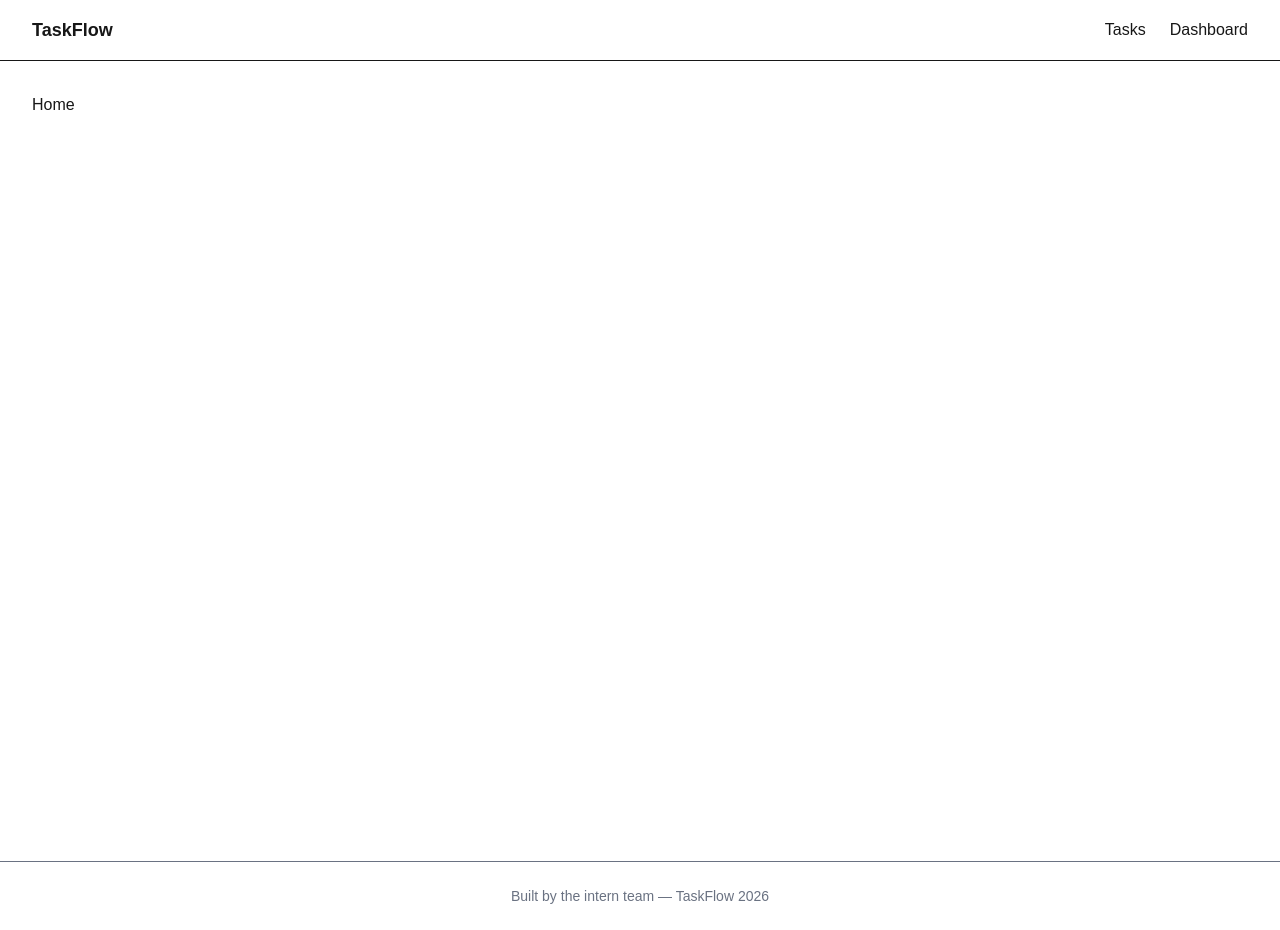
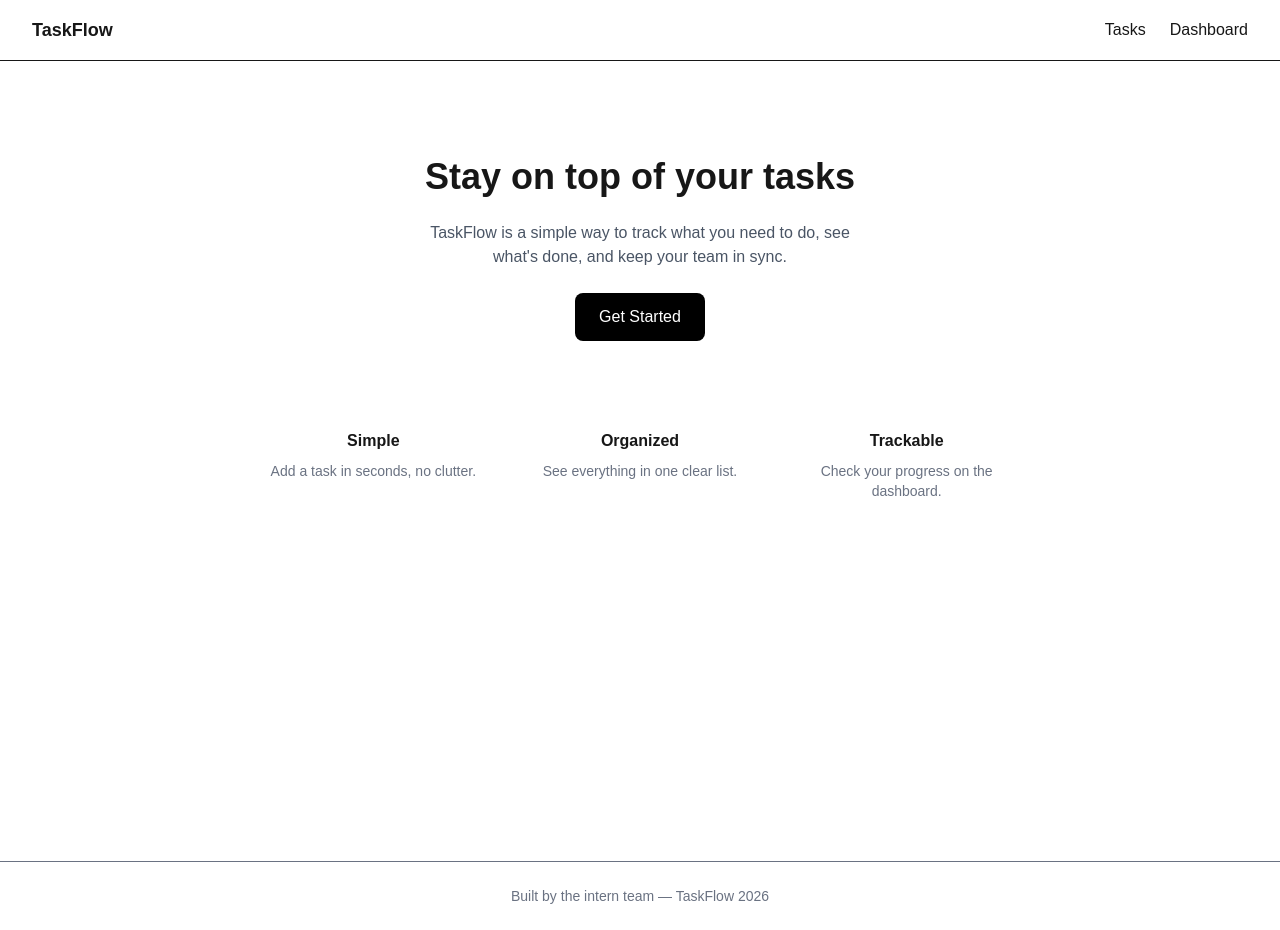
Before and after one commit to Ngandwe-pacra/Task-Manager, a Next.js app in the folder frontend/: page / in a window 1280 px wide. Built offline with nearby package versions, Linux system fonts and the light colour scheme.

Commit message:
Made changes to the landing Page

```diff
--- a/frontend/src/app/page.js
+++ b/frontend/src/app/page.js
@@ -1,5 +1,29 @@
+import Button from "@/components/Button";
+
 export default function Home() {
   return (
-    <h1 className="p-8">Home</h1>
+    <div className="flex flex-col items-center text-center px-8 py-24 gap-6">
+      <h1 className="text-4xl font-bold">Stay on top of your tasks</h1>
+      <p className="text-gray-600 max-w-md">
+        TaskFlow is a simple way to track what you need to do, see what&apos;s
+        done, and keep your team in sync.
+      </p>
+      <Button href="/tasks">Get Started</Button>
+
+      <div className="grid grid-cols-1 sm:grid-cols-3 gap-8 mt-16 max-w-3xl">
+        <div>
+          <h3 className="font-semibold mb-2">Simple</h3>
+          <p className="text-sm text-gray-500">Add a task in seconds, no clutter.</p>
+        </div>
+        <div>
+          <h3 className="font-semibold mb-2">Organized</h3>
+          <p className="text-sm text-gray-500">See everything in one clear list.</p>
+        </div>
+        <div>
+          <h3 className="font-semibold mb-2">Trackable</h3>
+          <p className="text-sm text-gray-500">Check your progress on the dashboard.</p>
+        </div>
+      </div>
+    </div>
   );
 }
--- /dev/null
+++ b/frontend/src/components/Button.js
@@ -0,0 +1,20 @@
+import Link from "next/link";
+
+export default function Button({ href, children, ...props }) {
+  const classes =
+    "inline-block px-6 py-3 bg-black text-white rounded-lg font-medium hover:bg-gray-800 transition";
+
+  if (href) {
+    return (
+      <Link href={href} className={classes}>
+        {children}
+      </Link>
+    );
+  }
+
+  return (
+    <button className={classes} {...props}>
+      {children}
+    </button>
+  );
+}
```
